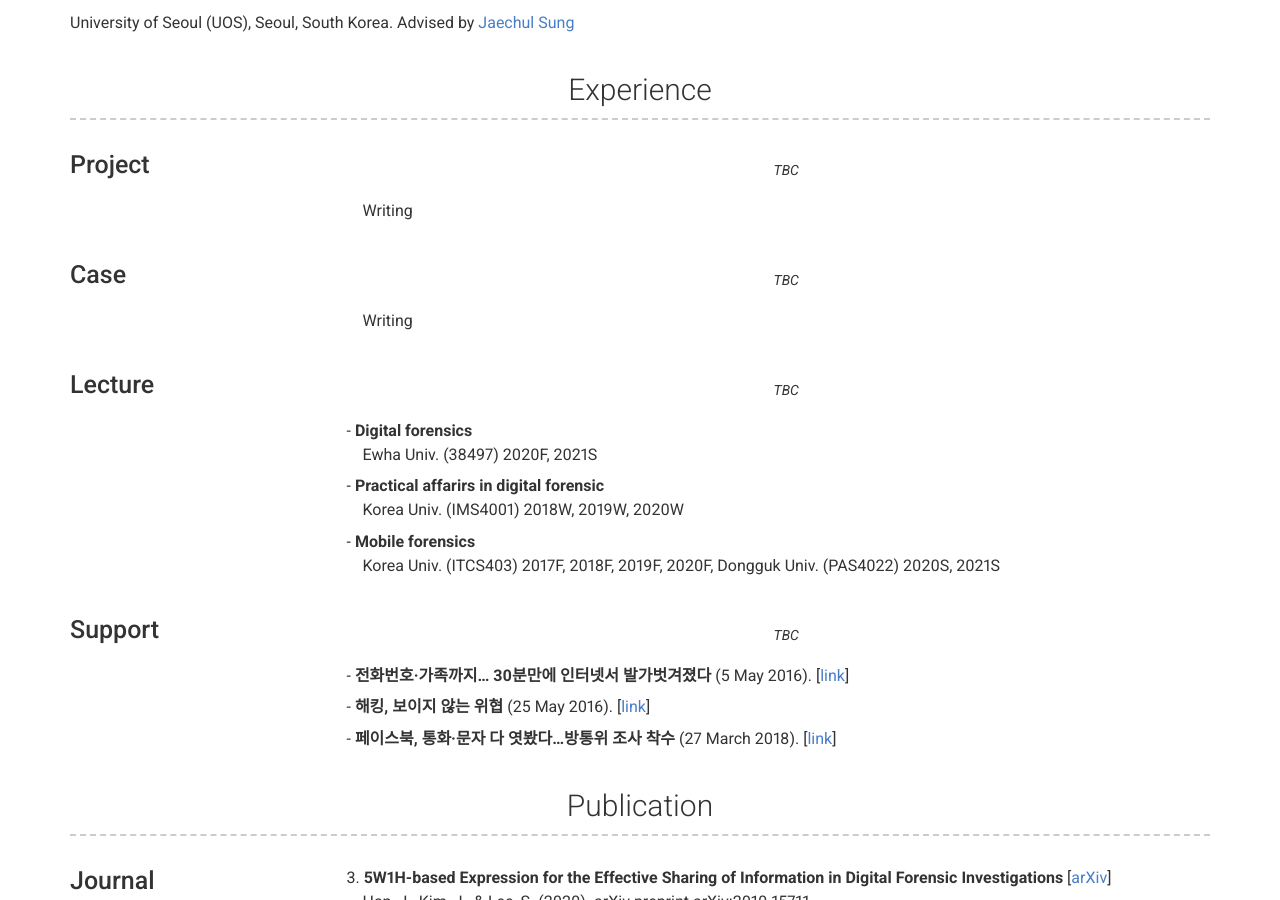
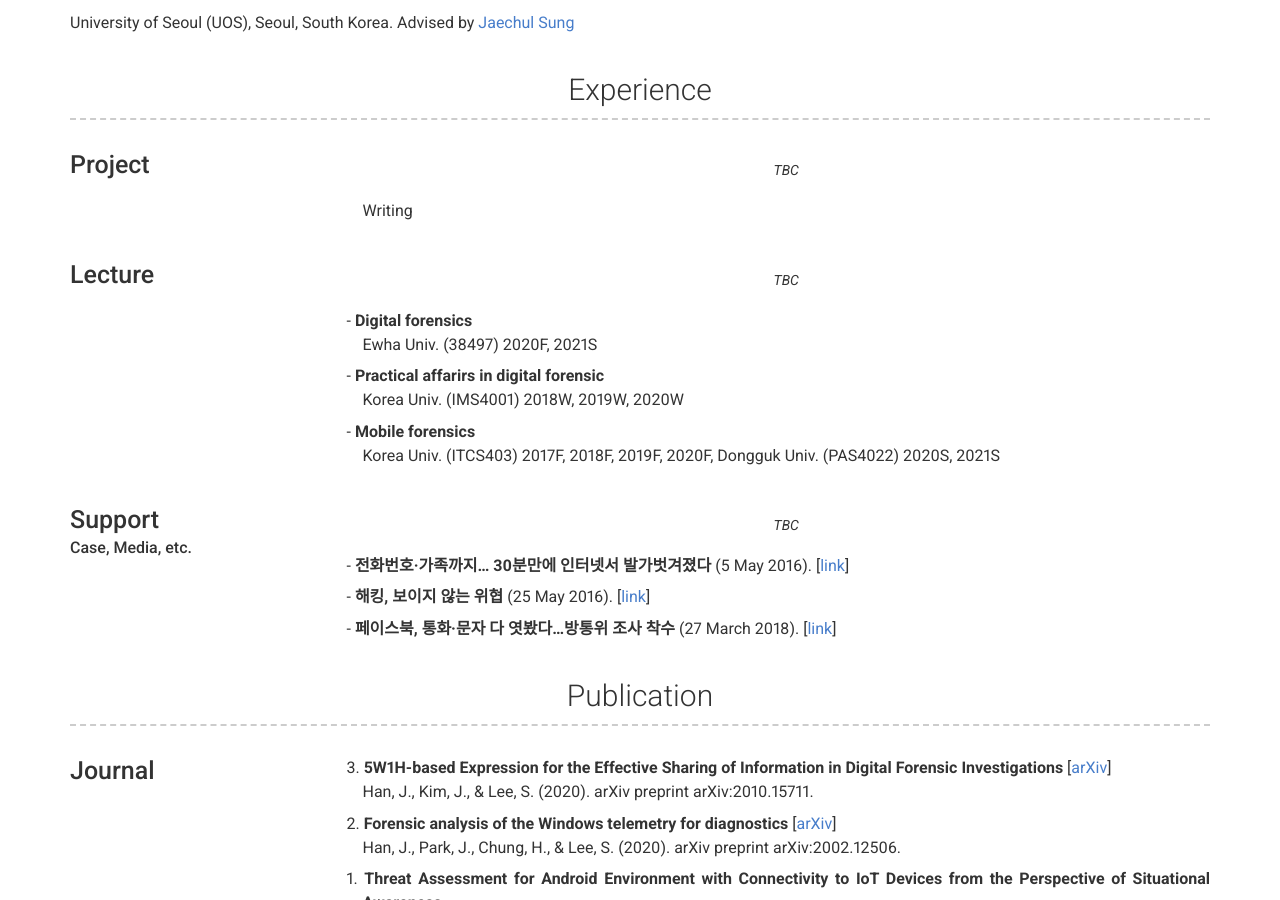
Before and after one commit to JaehyeokHan/jaehyeokhan.github.io, a Jekyll site: the page built from index.md, in a window 1280 px wide and 900 px high, scrolled down 1286 px. Built offline with Jekyll 4.4.1, drawn with Linux system fonts in a browser that asks for light colours; nearby versions of some CDN libraries.

Commit message:
Update _config.yml

```diff
--- a/_config.yml
+++ b/_config.yml
@@ -114,13 +114,6 @@ content:
           Writing
 
       - layout: left
-        title: Case
-        quote: >
-          TBC
-        description: | # this will include new lines to allow paragraphs
-          Writing
-
-      - layout: left
         title: Lecture
         quote: >
           TBC
@@ -131,6 +124,7 @@ content:
 
       - layout: left
         title: Support
+        sub_title: Case, Media, etc.
         quote: >
           TBC
         description: | # this will include new lines to allow paragraphs
```
